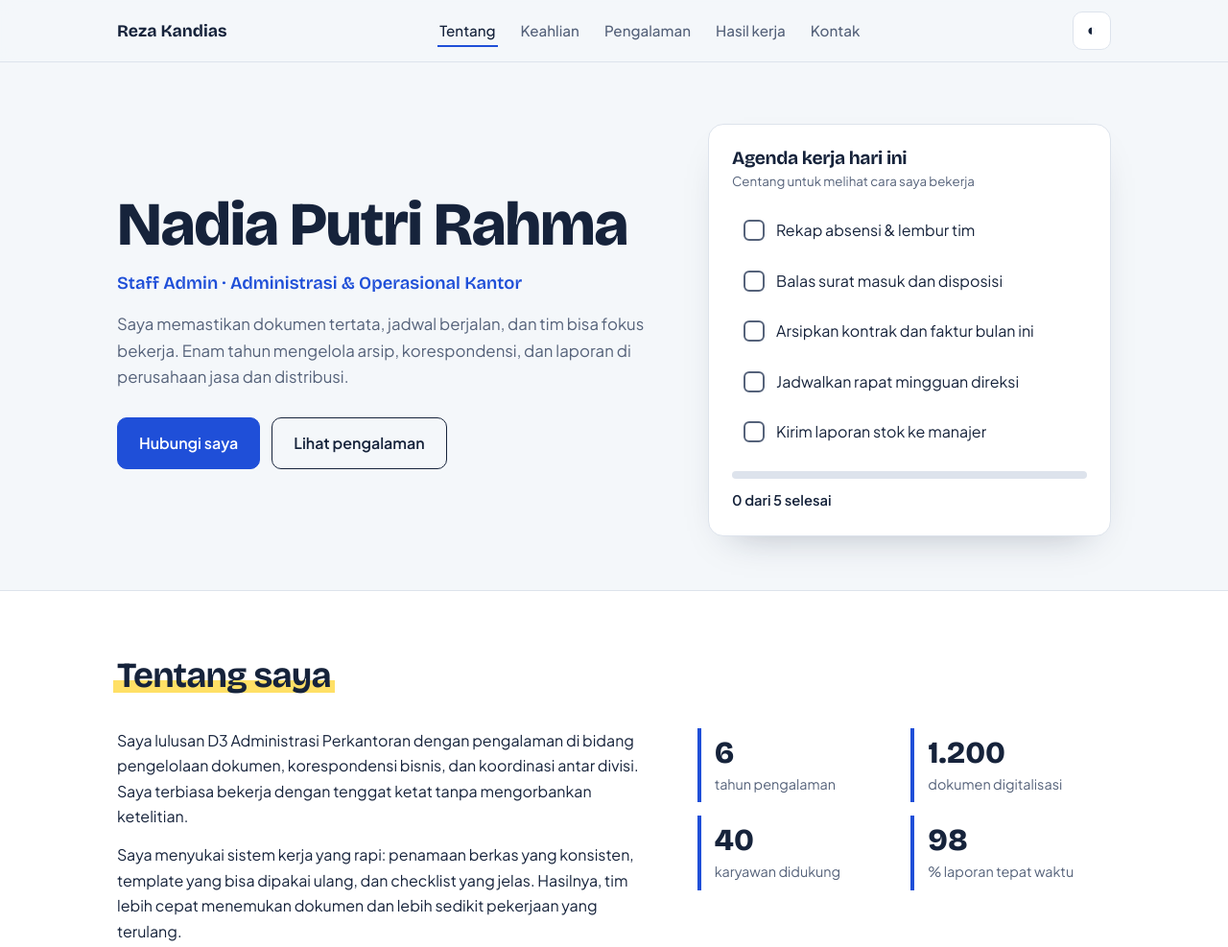
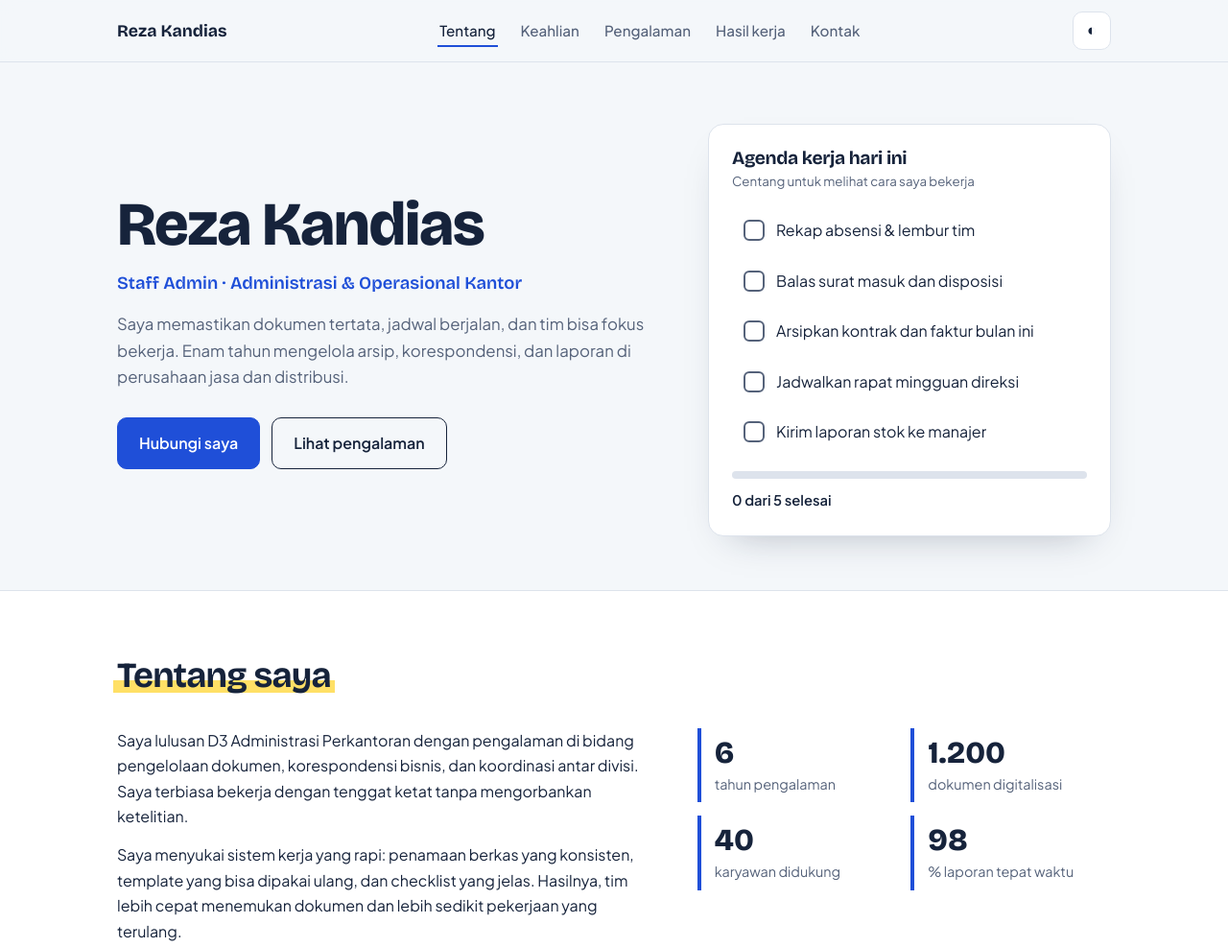
Before and after one commit to kandiasreza/staffadmin, a plain HTML site: page index.html in a window 1280 px wide. Shown: the top 987 px of the page at 96% size. Drawn offline with nearby package versions, Linux system fonts and the light colour scheme.

Commit message:
Update index.html

```diff
--- a/index.html
+++ b/index.html
@@ -4,7 +4,7 @@
 <meta charset="utf-8">
 <meta name="viewport" content="width=device-width, initial-scale=1, viewport-fit=cover">
 <title>Reza Kandias – Staff Admin</title>
-<meta name="description" content="Portofolio Nadia Putri Rahma, Staff Admin berpengalaman dalam pengarsipan, korespondensi, dan administrasi operasional.">
+<meta name="description" content="Portofolio Reza Kandias, Staff Admin berpengalaman dalam pengarsipan, korespondensi, dan administrasi operasional.">
 <link rel="preconnect" href="https://fonts.googleapis.com">
 <link href="https://fonts.googleapis.com/css2?family=Bricolage+Grotesque:wght@600;700;800&family=Plus+Jakarta+Sans:wght@400;500;600&display=swap" rel="stylesheet">
 <style>
@@ -159,7 +159,7 @@ footer{padding:30px 0 40px;color:var(--muted);font-size:.9rem;border-top:1px sol
 <div class="hero" id="beranda">
   <div class="wrap hero-grid">
     <div>
-      <h1>Nadia Putri Rahma</h1>
+      <h1>Reza Kandias</h1>
       <p class="role">Staff Admin · Administrasi &amp; Operasional Kantor</p>
       <p class="lead">Saya memastikan dokumen tertata, jadwal berjalan, dan tim bisa fokus bekerja. Enam tahun mengelola arsip, korespondensi, dan laporan di perusahaan jasa dan distribusi.</p>
       <div class="cta">
@@ -303,7 +303,7 @@ footer{padding:30px 0 40px;color:var(--muted);font-size:.9rem;border-top:1px sol
 </section>
 </main>
 
-<footer><div class="wrap">© <span id="yr"></span> Nadia Putri Rahma. Semua hak dilindungi.</div></footer>
+<footer><div class="wrap">© <span id="yr"></span> Reza Kandias. Semua hak dilindungi.</div></footer>
 
 <script>
 // Agenda interaktif
```
